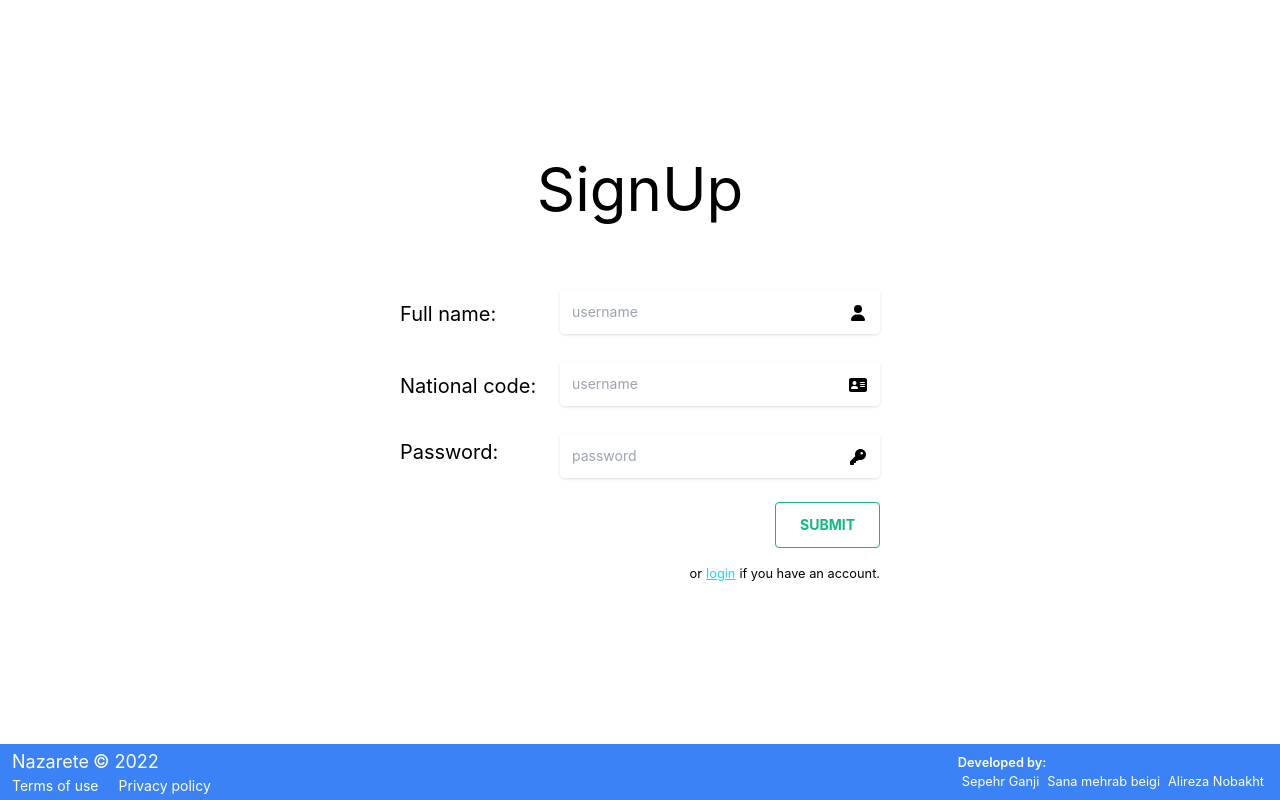
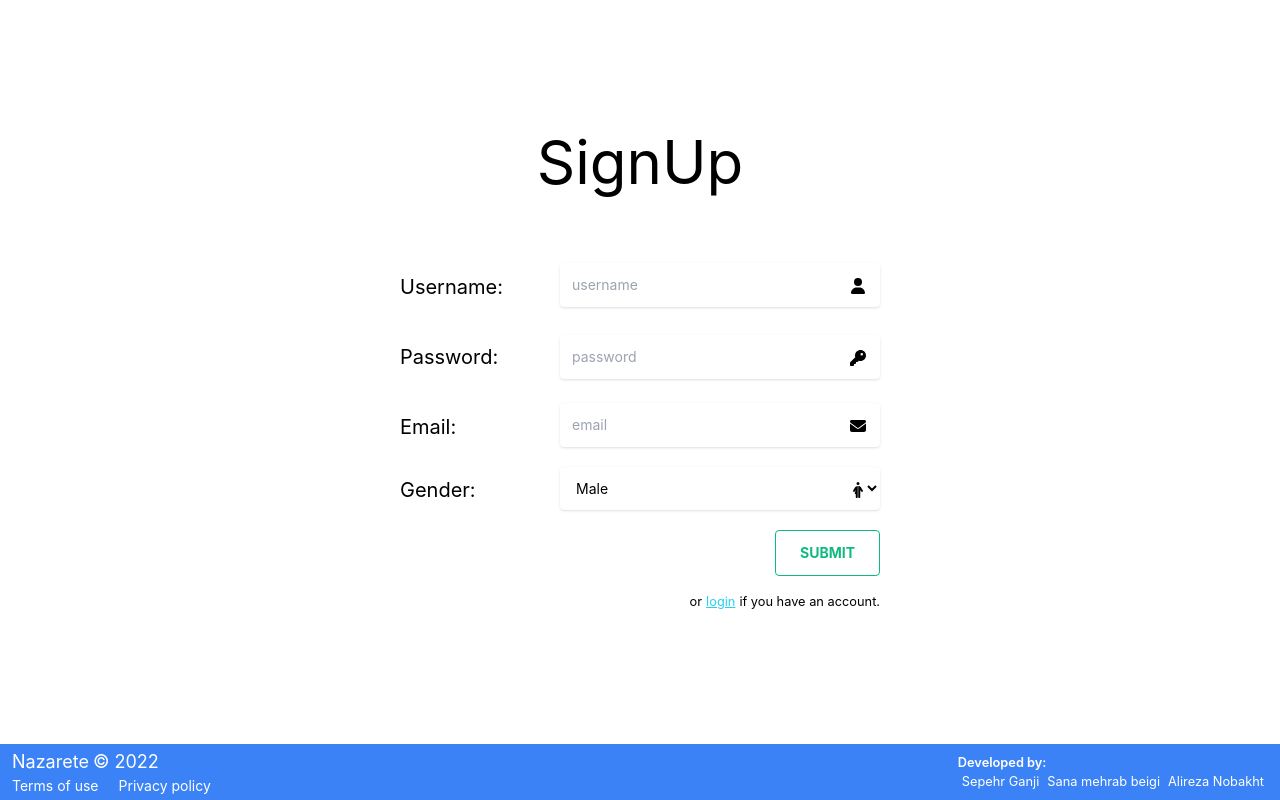
Before and after one commit to alirezanobakht13/Nazarete, a React (Create React App) app: page /signup in a window 1280 px wide. Built offline with nearby package versions, Linux system fonts and the light colour scheme.

Commit message:
signup connected to back

```diff
--- a/package.json
+++ b/package.json
@@ -14,6 +14,7 @@
     "@types/node": "^16.11.36",
     "@types/react": "^18.0.9",
     "@types/react-dom": "^18.0.5",
+    "axios": "^0.27.2",
     "font-awesome": "^4.7.0",
     "react": "^18.1.0",
     "react-dom": "^18.1.0",
--- a/src/Pages/Signup.tsx
+++ b/src/Pages/Signup.tsx
@@ -1,12 +1,49 @@
-import { faAddressCard, faKey, faUser } from "@fortawesome/free-solid-svg-icons";
+import { faAddressCard, faEnvelope, faKey, faPersonHalfDress, faUser } from "@fortawesome/free-solid-svg-icons";
 import { FontAwesomeIcon } from "@fortawesome/react-fontawesome";
+import axios from "axios";
 import React, { useState } from "react";
 import { ReactDOM } from "react";
+import { useNavigate } from "react-router-dom";
 import Footer from "../Components/Footer";
 
 export default function SignUp(props?: any) {
 
-    const [invalid, setInvalid] = useState(false)
+    const [invalid, setInvalid] = useState(false);
+    const [accepted, setAccepted] = useState(false);
+    const [username, setUsername] = useState("");
+    const [password, setPassword] = useState("");
+    const [email, setEmail] = useState("");
+    const [gender, setGender] = useState("Male");
+
+    const [status, setStatus] = useState(0);
+    const [errorMessage, setErrorMessage] = useState("");
+
+    const navigate = useNavigate()
+
+    const url = process.env.REACT_APP_BACKEND_URL
+
+    const submitHandle = () => {
+        console.log(url)
+        const data = {
+            "username": username,
+            "password": password,
+            "email": email,
+            "sex": gender
+        }
+        const backend = axios.create({ baseURL: url })
+        backend.post("/user/signup", data)
+            .then((res) => {
+                setAccepted(true);
+                setTimeout(navigate, 2000, '/login')
+            }).catch((err) => {
+                setInvalid(true)
+                setStatus(err.response.status);
+                setErrorMessage(err.response.data["message"] || err.response.data["error"])
+                console.log(err.response.data)
+            })
+    }
+
+
 
     return (
         <div className="flex flex-col h-screen">
@@ -18,44 +55,82 @@ export default function SignUp(props?: any) {
                     <div className="flex w-full rounded p-4 flex-col">
                         <div className="flex w-full items-center">
                             <h6 className="w-1/2 text-xl font-normal leading-normal mt-0 mb-2 text-blueGray-800">
-                                Full name:
+                                Username:
                             </h6>
                             <div className="relative flex w-full flex-wrap items-stretch mb-3">
-                                <input type="text" placeholder="username" className="px-3 py-3 placeholder-blueGray-300 text-blueGray-600 relative bg-white rounded text-sm shadow outline-none focus:outline-none focus:shadow-outline w-full pr-10" />
+                                <input type="text" placeholder="username" className="px-3 py-3 placeholder-blueGray-300 text-blueGray-600 relative bg-white rounded text-sm shadow outline-none focus:outline-none focus:shadow-outline w-full pr-10"
+                                    onChange={(e) => {
+                                        setUsername(e.target.value);
+                                        setInvalid(false);
+                                    }} />
                                 <span className="z-10 h-full leading-snug font-normal absolute text-center text-blueGray-300  bg-transparent rounded text-base items-center justify-center w-8 right-0 pr-3 py-3">
                                     <FontAwesomeIcon icon={faUser} />
                                 </span>
                             </div>
                         </div>
-                        <div className="flex w-full items-center mt-4">
-                            <h6 className="w-1/2 text-xl font-normal leading-normal mt-0 mb-2 text-blueGray-800">
-                                National code:
-                            </h6>
-                            <div className="relative flex w-full flex-wrap items-stretch mb-3">
-                                <input type="number" placeholder="username" className="px-3 py-3 placeholder-blueGray-300 text-blueGray-600 relative bg-white rounded text-sm shadow outline-none focus:outline-none focus:shadow-outline w-full pr-10" />
-                                <span className="z-10 h-full leading-snug font-normal absolute text-center text-blueGray-300 bg-transparent rounded text-base items-center justify-center w-8 right-0 pr-3 py-3">
-                                    <FontAwesomeIcon icon={faAddressCard} />
-                                </span>
-                            </div>
-                        </div>
                         <div className="flex w-full items-center my-4">
-                            <h6 className="w-1/2 text-xl font-normal leading-normal mt-0 mb-2 text-blueGray-800">
+                            <h6 className="w-1/2 text-xl font-normal leading-normal mt-0 text-blueGray-800">
                                 Password:
                             </h6>
                             <div className="relative flex w-full flex-wrap items-stretch">
-                                <input type="text" placeholder="password" className="px-3 py-3 placeholder-blueGray-300 text-blueGray-600 relative bg-white rounded text-sm shadow outline-none focus:outline-none focus:shadow-outline w-full pr-10" />
+                                <input type="password" placeholder="password" className="px-3 py-3 placeholder-blueGray-300 text-blueGray-600 relative bg-white rounded text-sm shadow outline-none focus:outline-none focus:shadow-outline w-full pr-10"
+                                    onChange={(e) => {
+                                        setPassword(e.target.value);
+                                        setInvalid(false);
+                                    }} />
                                 <span className="z-10 h-full leading-snug font-normal absolute text-center text-blueGray-300 bg-transparent rounded text-base items-center justify-center w-8 right-0 pr-3 py-3">
                                     <FontAwesomeIcon icon={faKey} />
                                 </span>
                             </div>
                         </div>
+                        <div className="flex w-full items-center mt-2">
+                            <h6 className="w-1/2 text-xl font-normal leading-normal mt-0 mb-2 text-blueGray-800">
+                                Email:
+                            </h6>
+                            <div className="relative flex w-full flex-wrap items-stretch mb-3">
+                                <input type="email" placeholder="email" className="px-3 py-3 placeholder-blueGray-300 text-blueGray-600 relative bg-white rounded text-sm shadow outline-none focus:outline-none focus:shadow-outline w-full pr-10"
+                                    onChange={(e) => {
+                                        setEmail(e.target.value);
+                                        setInvalid(false);
+                                    }} />
+                                <span className="z-10 h-full leading-snug font-normal absolute text-center text-blueGray-300 bg-transparent rounded text-base items-center justify-center w-8 right-0 pr-3 py-3">
+                                    <FontAwesomeIcon icon={faEnvelope} />
+                                </span>
+                            </div>
+                        </div>
+                        <div className="flex w-full items-center mt-2">
+                            <h6 className="w-1/2 text-xl font-normal leading-normal mt-0 mb-2 text-blueGray-800">
+                                Gender:
+                            </h6>
+                            <div className="relative flex w-full flex-wrap items-stretch mb-3">
+                                <select name="gender" className="px-3 py-3 placeholder-blueGray-300 text-blueGray-600 relative bg-white rounded text-sm shadow outline-none focus:outline-none focus:shadow-outline w-full pr-10"
+                                    onChange={(e) => {
+                                        setGender(e.target.value);
+                                        setInvalid(false);
+                                    }}>
+                                    <option value="Male">Male</option>
+                                    <option value="Female">Female</option>
+                                </select>
+                                <span className="z-10 h-full leading-snug font-normal absolute text-center text-blueGray-300 bg-transparent rounded text-base items-center justify-center w-8 right-0 pr-3 py-3">
+                                    <FontAwesomeIcon icon={faPersonHalfDress} />
+                                </span>
+                            </div>
+                        </div>
                         <div className={"flex w-full justify-end mb-1 " + (!invalid ? 'hidden' : '')}>
                             <small className="font-normal leading-normal text-red-500">
-                                Signup error! you may check your input again.
+                                Signup error! you may check your input again. <br />
+                                error code: {status} <br />
+                                error message: {errorMessage}
+                            </small>
+                        </div>
+                        <div className={"flex w-full justify-end mb-1 " + (!accepted ? 'hidden' : '')}>
+                            <small className="font-normal leading-normal text-green-500">
+                                You are registered successfully.
                             </small>
                         </div>
                         <div className="flex w-full justify-end mt-2">
-                            <button className="text-emerald-500 bg-transparent border border-solid border-emerald-500 hover:bg-emerald-500 hover:text-white active:bg-emerald-600 font-bold uppercase text-sm px-6 py-3 rounded outline-none focus:outline-none ease-linear transition-all duration-150" type="button">
+                            <button className="text-emerald-500 bg-transparent border border-solid border-emerald-500 hover:bg-emerald-500 hover:text-white active:bg-emerald-600 font-bold uppercase text-sm px-6 py-3 rounded outline-none focus:outline-none ease-linear transition-all duration-150" type="button"
+                                onClick={submitHandle}>
                                 Submit
                             </button>
                         </div>
```
Also changed, not shown: 2 other files (tests, documents, lock files or other folders).
